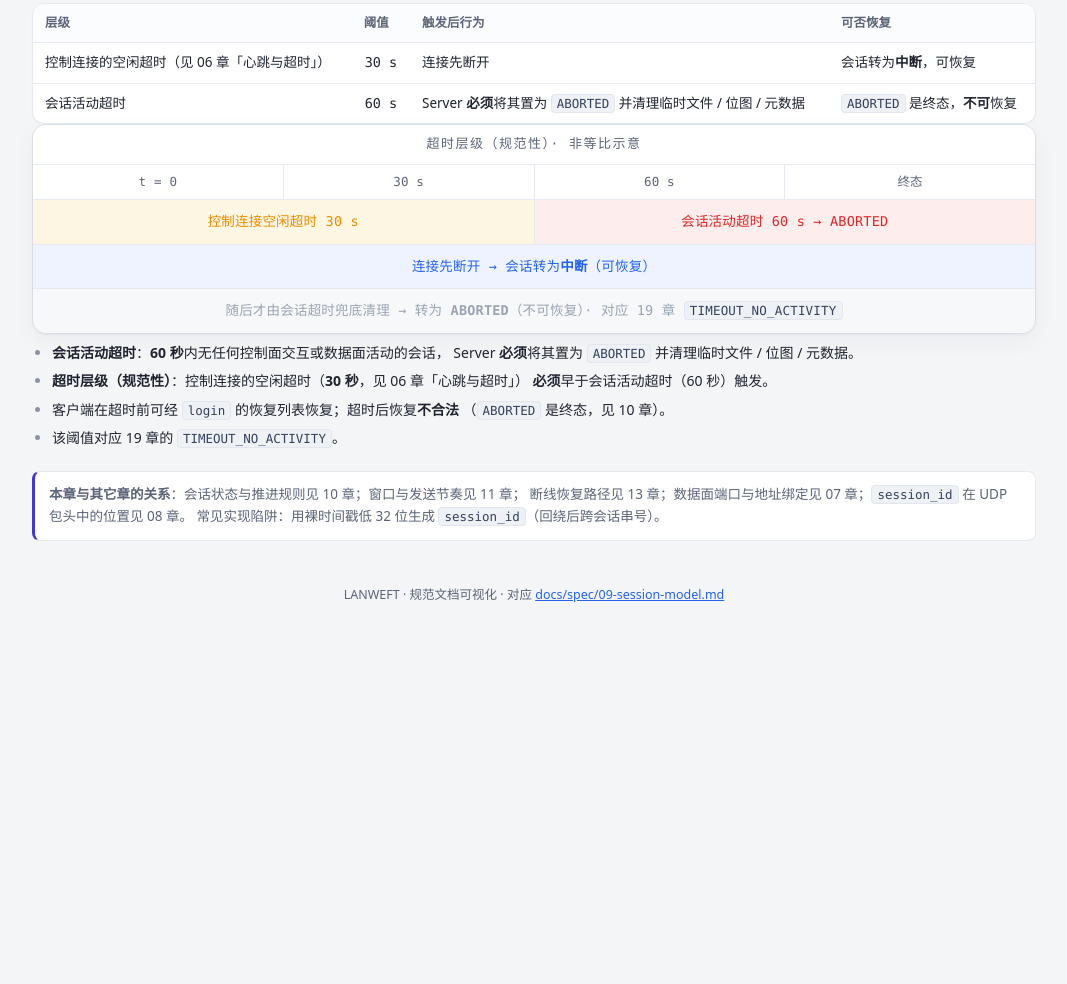
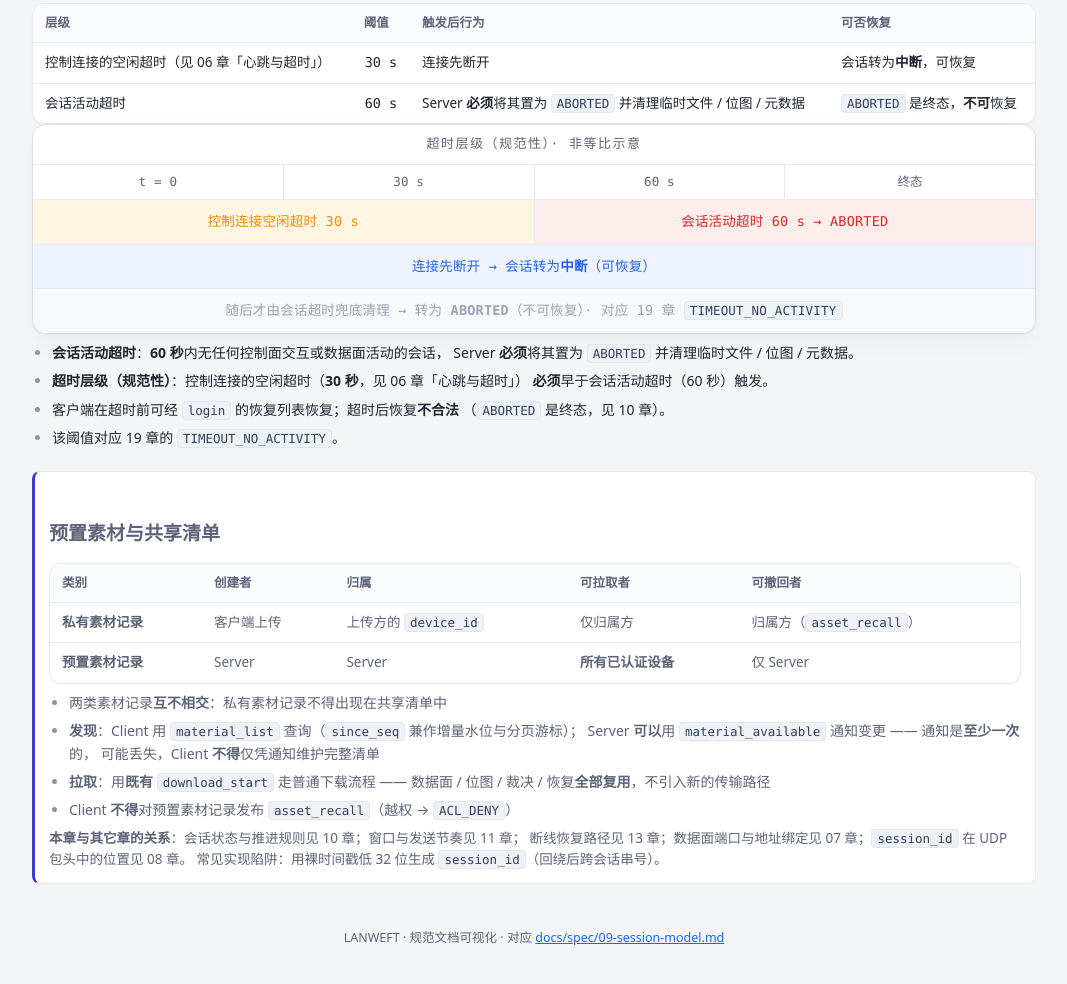
Before and after one commit to gx1727/LANWEFT, a plain HTML site: page docs/site/09-session-model.html in a window 1280 px wide. Shown: the part 2432-3416 px from the top of the page, without its empty margins (106-1173 px from the left). Before the commit the page ends 3117 px from the top, so only its background shows below. Drawn offline with Linux system fonts and the light colour scheme.

Commit message:
docs(spec): 新增预置素材与共享清单，让 Server 可共享素材、Client 复用既有流程拉取
实现「预置/共享」方向：Server 可预置素材构成共享清单，Client 发现后用
既有 download_start 拉取 —— 数据面、位图、缺失裁决、恢复与提交全部复用，
不引入任何新的传输路径。

两类素材记录（09 章）
- 私有素材记录：客户端上传产生，归属该 device_id，仅归属方可拉取与撤回
- 预置素材记录：Server 创建，归 Server，所有已认证设备可拉取、不可撤回
- 两者互不相交；预置素材沿用 asset_id

发现机制
- material_list (0x17，Client→Server)：查询共享清单
- material_available (0x16，Server→Client)：变更通知，至少一次、不保证送达，
  因此 Client 不得仅凭通知维护完整清单，必须另行查询
- material_list_ack (0x18，Server→Client)：应答
- 条目带单调递增 seq，兼作增量水位与分页游标；条目记录格式
  （定长区 32 字节 + file_hash + file_name + asset_id）在通知与应答中共用
- 水位必须取「最后收到的条目的 seq」，不得用 max_seq（可能超前，会跳过条目）

拉取路径
- 直接使用既有 download_start / download_accept 与数据面，零改动
- Server 必须校验 file_hash 存在且可拉取，否则 session_abort(FILE_NOT_FOUND)
- 清单条目被移除后 Client 本地视图可滞后，由 FILE_NOT_FOUND 兜底

配套
- 19 章：新增 FILE_NOT_FOUND
- 21 章：访问控制由三层扩为四层，新增「共享清单级」（可列举可拉取、不可撤回）
- 24 章：新增共享清单与拉取时序；03 章补设计目标；02/99 章补术语
- 26 章：修订记录 + 待定议题「下载方向的秒传（可选扩展）」
- 修正 06 章 download_accept.file_exists 的措辞（「必须为 0（真）」→ 「（假）」）

校验：06 章全部 22 个消息布局偏移与字节数一致；全库无断链；站点重建通过。

```diff
--- a/docs/site/09-session-model.html
+++ b/docs/site/09-session-model.html
@@ -216,6 +216,32 @@
   </ul>
 
   <div class="note">
+    <h2>预置素材与共享清单</h2>
+    <div class="card">
+      <table>
+        <thead><tr><th>类别</th><th>创建者</th><th>归属</th><th>可拉取者</th><th>可撤回者</th></tr></thead>
+        <tbody>
+          <tr>
+            <td><strong>私有素材记录</strong></td><td>客户端上传</td><td>上传方的 <code>device_id</code></td>
+            <td>仅归属方</td><td>归属方（<code>asset_recall</code>）</td>
+          </tr>
+          <tr>
+            <td><strong>预置素材记录</strong></td><td>Server</td><td>Server</td>
+            <td><strong>所有已认证设备</strong></td><td>仅 Server</td>
+          </tr>
+        </tbody>
+      </table>
+    </div>
+    <ul class="spec">
+      <li>两类素材记录<strong>互不相交</strong>：私有素材记录不得出现在共享清单中</li>
+      <li><strong>发现</strong>：Client 用 <code>material_list</code> 查询（<code>since_seq</code> 兼作增量水位与分页游标）；
+        Server <strong>可以</strong>用 <code>material_available</code> 通知变更 —— 通知是<strong>至少一次</strong>的，
+        可能丢失，Client <strong>不得</strong>仅凭通知维护完整清单</li>
+      <li><strong>拉取</strong>：用<strong>既有</strong> <code>download_start</code> 走普通下载流程 ——
+        数据面 / 位图 / 裁决 / 恢复<strong>全部复用</strong>，不引入新的传输路径</li>
+      <li>Client <strong>不得</strong>对预置素材记录发布 <code>asset_recall</code>（越权 → <code>ACL_DENY</code>）</li>
+    </ul>
+
     <strong>本章与其它章的关系</strong>：会话状态与推进规则见 10 章；窗口与发送节奏见 11 章；
     断线恢复路径见 13 章；数据面端口与地址绑定见 07 章；<code>session_id</code> 在 UDP 包头中的位置见 08 章。
     常见实现陷阱：用裸时间戳低 32 位生成 <code>session_id</code>（回绕后跨会话串号）。
```
Also changed, not shown: docs/site/06-control-plane-tcp.html (+4 -1 lines), docs/site/19-error-codes.html (+5 -0 lines), 10 other files.
